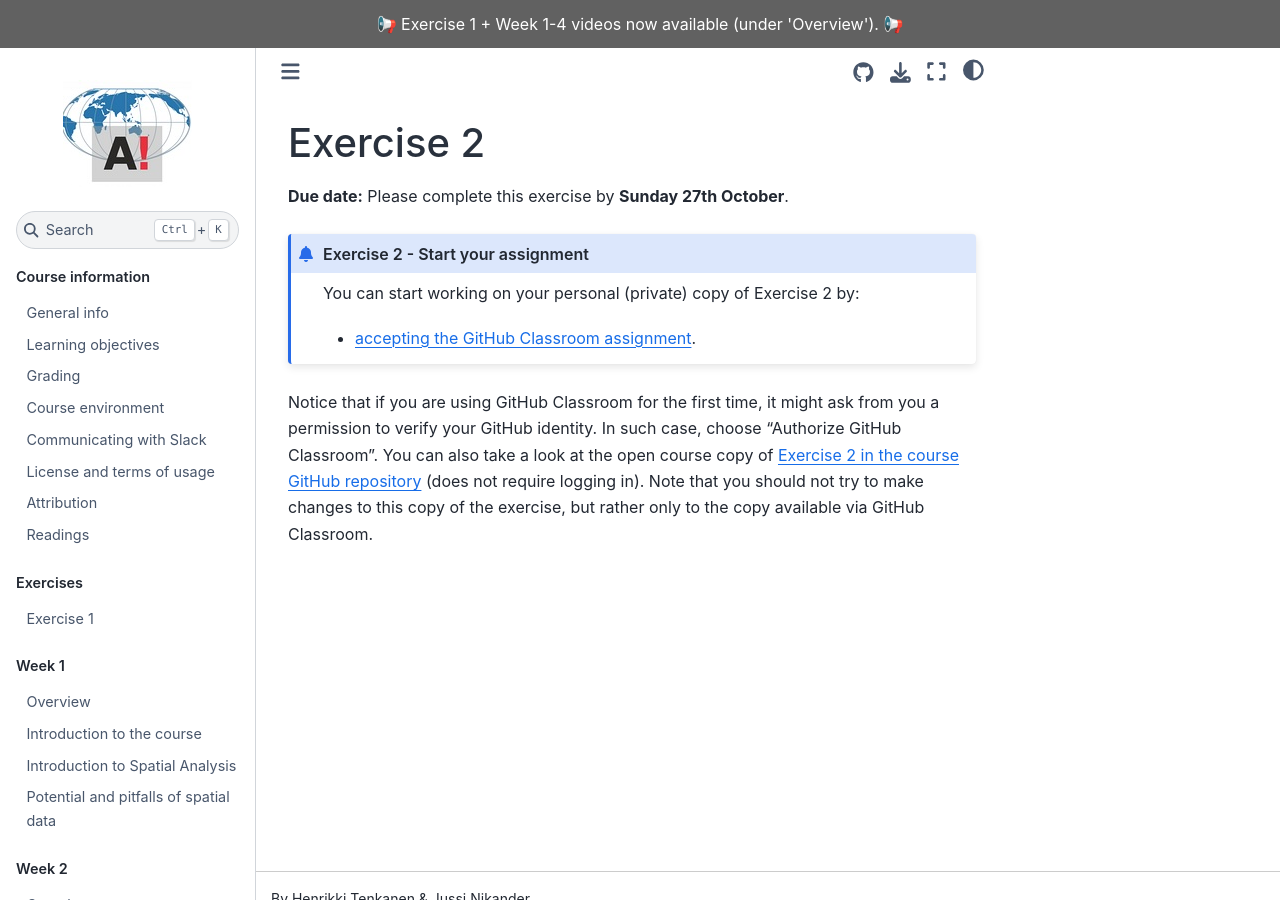
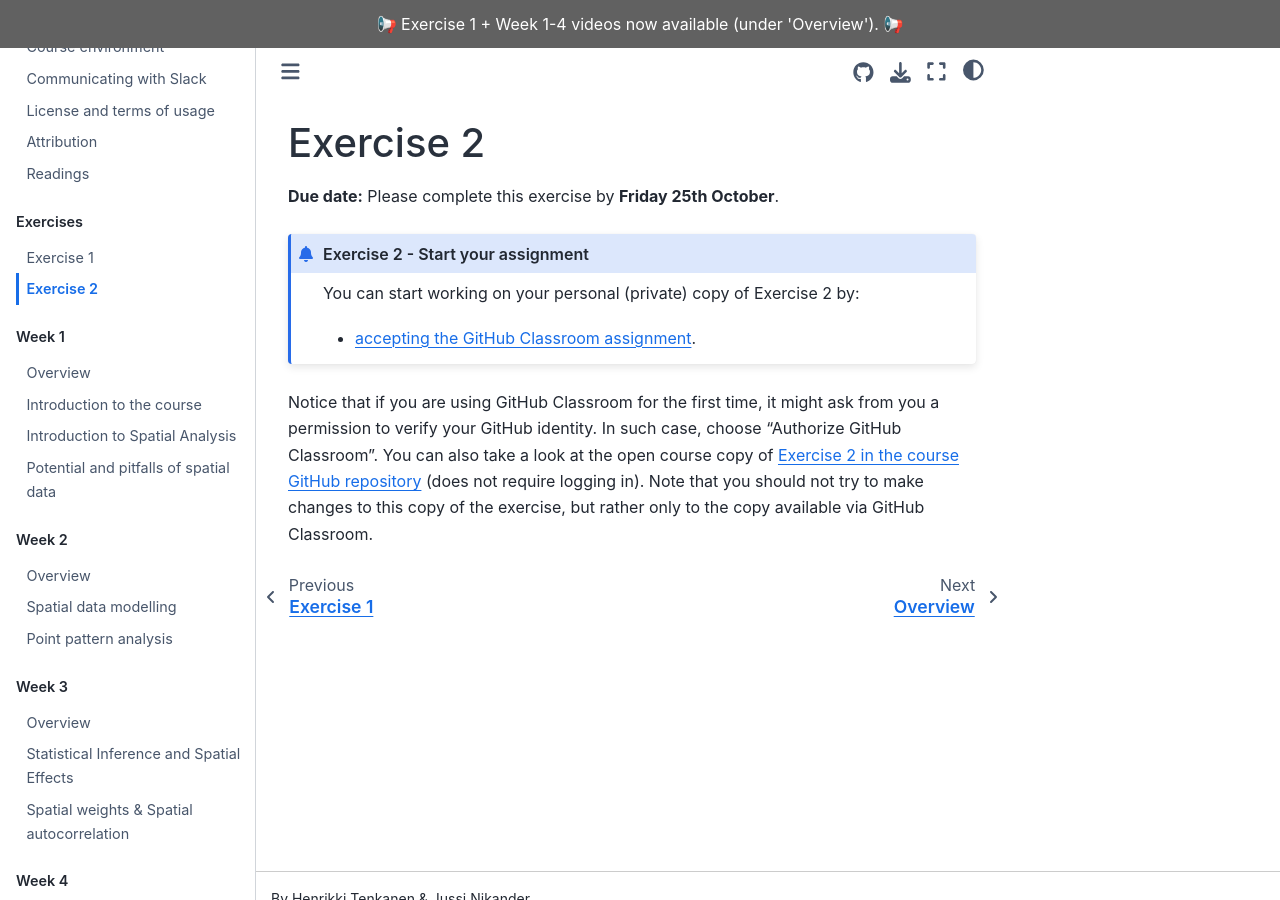
Before and after one commit to AaltoGIS/IntroSDA, a Sphinx documentation site: the page built from source/exercises/exercise-2.rst, in a window 1280 px wide and 900 px high. Built offline with Sphinx 7.4.7 and the Sphinx Book theme 1.1.4, drawn with Linux system fonts in a browser that asks for light colours; pages that are not in the unit, such as notebooks, are missing from menus; some of the changed text lies outside the part shown.

Commit message:
Add Exercise 2

```diff
--- a/source/exercises/exercise-2.rst
+++ b/source/exercises/exercise-2.rst
@@ -1,7 +1,7 @@
 Exercise 2
 ==========
 
-**Due date:** Please complete this exercise by **Sunday 27th October**.
+**Due date:** Please complete this exercise by **Friday 25th October**.
 
 .. admonition:: Exercise 2 - Start your assignment
 
--- a/source/index.rst
+++ b/source/index.rst
@@ -142,7 +142,7 @@ Contents
     :caption: Exercises
 
     exercises/exercise-1
-    .. exercises/exercise-2
+    exercises/exercise-2
     .. exercises/exercise-3
     .. exercises/exercise-4
     .. exercises/exercise-5
```
